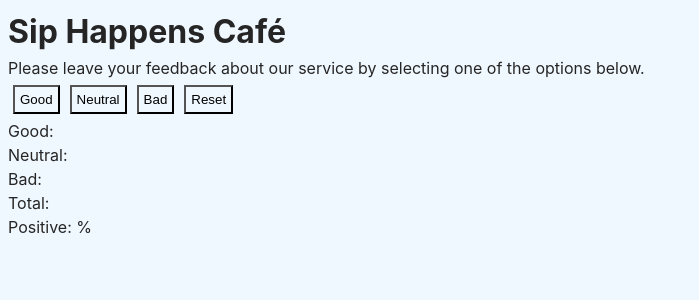
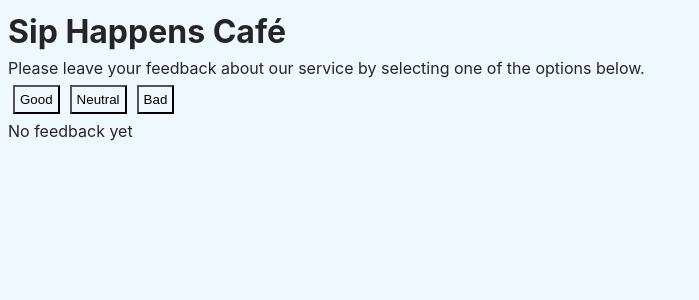
Before and after one commit to MariDei/goit-react-hw-02, a React (Vite) app: page / in a window 1280 px wide. Shown: the top 300 px of the page, without its empty margins (0-699 px from the left). Built offline with nearby package versions, Linux system fonts and the light colour scheme.

Commit message:
Added updated code to files App, Feedback, Options

```diff
--- a/src/components/App.jsx
+++ b/src/components/App.jsx
@@ -1,27 +1,72 @@
-import { Component } from 'react';
+import { useState, useEffect } from 'react';
 import Description from './Description/Description';
+import Feedback from './Feedback/Feedback';
+import Notification from './Notification/Notification';
 import Options from './Options/Options';
-import Feedback from './Feedback/Feedback';
-// import Notification from './Notification/Notification';
 
-class App extends Component {
-  state = {
-    feedback: {
+function App() {
+  const initialFeedback = () => {
+    const stateStored = localStorage.getItem('stateFeedback');
+    if (stateStored) {
+      return JSON.parse(stateStored);
+    } else {
+      return {
+        good: 0,
+        neutral: 0,
+        bad: 0,
+      };
+    }
+  };
+
+  const [typeFeedback, setTypeFeedback] = useState(initialFeedback);
+
+  const totalFeedback =
+    typeFeedback.good + typeFeedback.neutral + typeFeedback.bad;
+  const positiveFeedback = Math.round(
+    (typeFeedback.good / totalFeedback) * 100
+  );
+
+  useEffect(() => {
+    localStorage.setItem('stateFeedback', JSON.stringify(typeFeedback));
+  }, [typeFeedback]);
+
+  const updateFeedback = typeFeedback => {
+    setTypeFeedback(prevTypeFeedback => ({
+      ...prevTypeFeedback,
+      [typeFeedback]: prevTypeFeedback[typeFeedback] + 1,
+    }));
+  };
+
+  const handleReset = () => {
+    setTypeFeedback({
       good: 0,
       neutral: 0,
       bad: 0,
-    },
+    });
   };
 
-  render() {
-    return (
-      <div>
-        <Description />
-        <Options />
-        <Feedback options={this.state.feedback} />
-      </div>
-    );
-  }
+  return (
+    <div>
+      <Description />
+      <Options
+        updateFeedback={updateFeedback}
+        totalFeedback={totalFeedback}
+        handleReset={handleReset}
+      />
+
+      {totalFeedback > 0 ? (
+        <>
+          <Feedback
+            typeFeedback={typeFeedback}
+            totalFeedback={totalFeedback}
+            positiveFeedback={positiveFeedback}
+          />
+        </>
+      ) : (
+        <Notification />
+      )}
+    </div>
+  );
 }
 
 export default App;
--- a/src/components/Feedback/Feedback.jsx
+++ b/src/components/Feedback/Feedback.jsx
@@ -1,12 +1,12 @@
-const Feedback = ({ good, neutral, bad, total, positivePerc }) => {
+const Feedback = ({ typeFeedback, totalFeedback, positiveFeedback }) => {
   return (
     <>
       <div>
-        <p>Good: {good}</p>
-        <p>Neutral: {neutral}</p>
-        <p>Bad: {bad}</p>
-        <p>Total: {total}</p>
-        <p>Positive: {positivePerc}%</p>
+        <p>Good: {typeFeedback.good}</p>
+        <p>Neutral: {typeFeedback.neutral}</p>
+        <p>Bad: {typeFeedback.bad}</p>
+        <p>Total: {totalFeedback}</p>
+        <p>Positive: {positiveFeedback}%</p>
       </div>
     </>
   );
--- a/src/components/Options/Options.jsx
+++ b/src/components/Options/Options.jsx
@@ -1,11 +1,11 @@
-const Options = () => {
+const Options = ({ updateFeedback, totalFeedback, handleReset }) => {
   return (
-    <>
-      <button>Good</button>
-      <button>Neutral</button>
-      <button>Bad</button>
-      <button>Reset</button>
-    </>
+    <div>
+      <button onClick={() => updateFeedback('good')}>Good</button>
+      <button onClick={() => updateFeedback('neutral')}>Neutral</button>
+      <button onClick={() => updateFeedback('bad')}>Bad</button>
+      {totalFeedback > 0 && <button onClick={handleReset}>Reset</button>}
+    </div>
   );
 };
 
```
